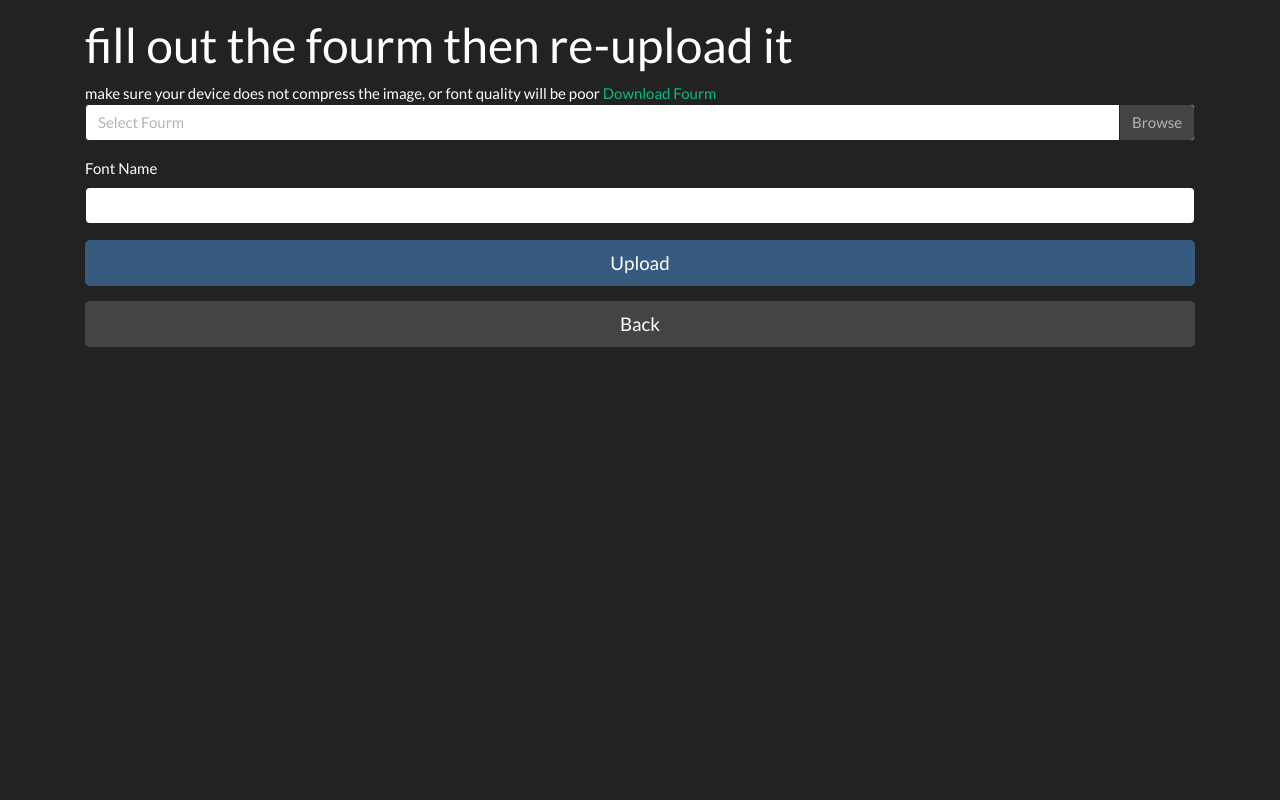
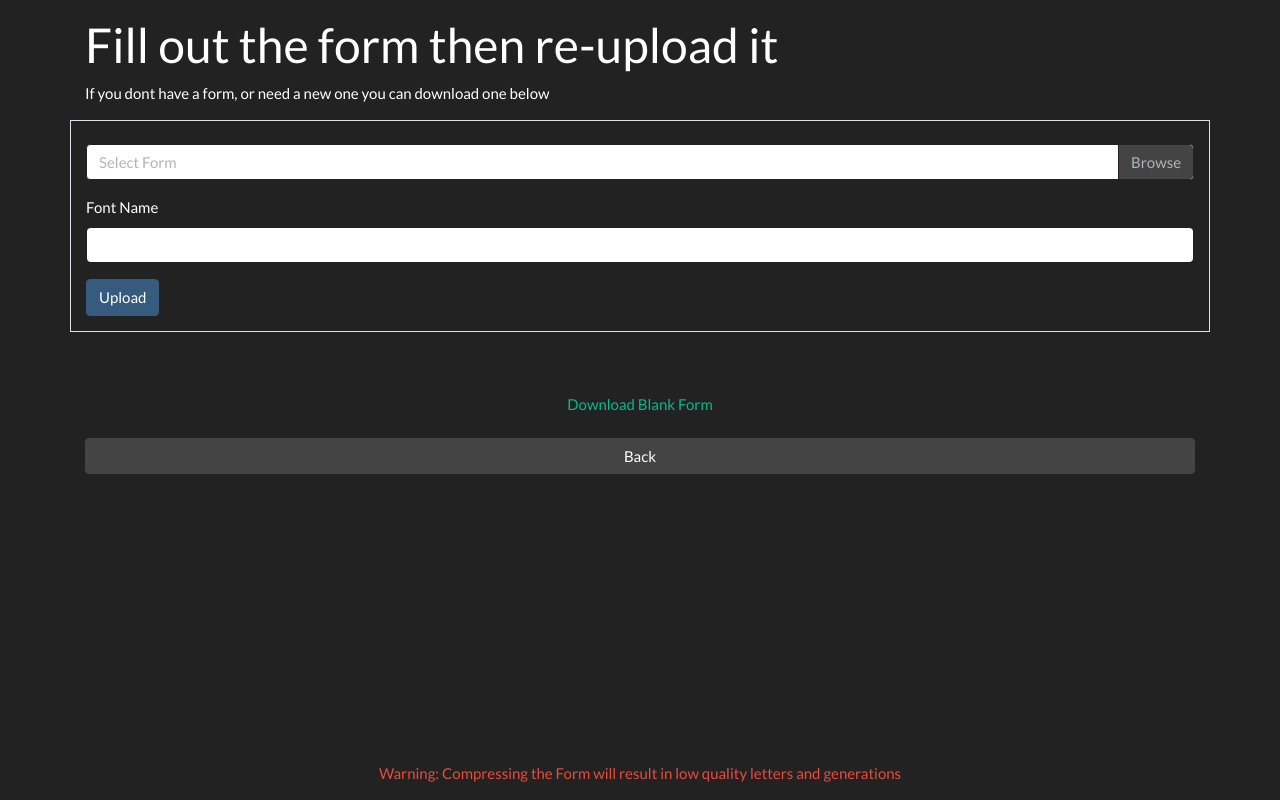
Before and after one commit to explosion33/Handwriting, a Flask app: template app/templates/fourm.html in a window 1280 px wide. Run offline with Flask 2, Linux system fonts and the light colour scheme; the template is opened without the code that fills it, so the values that code supplies are empty; some libraries are stand-ins or nearby versions.

Commit message:
general re strucuting of html pages

```diff
--- a/app/templates/fourm.html
+++ b/app/templates/fourm.html
@@ -18,14 +18,17 @@
         {% endif %}
         {% endwith %}
         <div class ="container mt-3">
-            <h1>fill out the fourm then re-upload it</h1>
-            <a>make sure your device does not compress the image, or font quality will be poor</a>
-            <a href={{ filename }} class="btn btn-block btn-info btn-lg" download> Download Fourm </a>
+            <h1>Fill out the form then re-upload it</h1>
+            <a>If you dont have a form, or need a new one you can download one below</a>
             <br>
-            <form action = "" method = "POST" enctype = "multipart/form-data">
+        </div>
+
+        <div class ="container mt-3 border">
+            <br>
+            <form action = "" method = "POST" enctype = "multipart/form-data" >
                 <div class="custom-file mb-3">
                     <input type="file" class="custom-file-input" id="customFile" name="filename">
-                    <label class="custom-file-label" for="customFile">Select Fourm</label>
+                    <label class="custom-file-label" for="customFile">Select Form</label>
                 </div>
 
                 <div class="form-group">
@@ -33,9 +36,21 @@
                     <input class="form-control" id="nameSelect" name="font"></input>
                 </div>
 
-                <input type = "submit" value="Upload" class="btn btn-block btn-primary btn-lg"/>
+                <button type="submit" class="btn btn-primary">Upload</button>
             </form>
-            <a href="/" class="btn btn-block btn-secondary btn-lg">Back</a>
+        </div>
+
+        <br>
+        <br>
+        <div class ="container mt-3 text-center">
+            <a href={{ filename }} class="" download> Download Blank Form </a>
+            <br>
+            <br>
+            <a href="/" class="btn btn-block btn-secondary">Back</a>
+        </div>
+
+        <div class ="container mt-3 text-center">
+            <p class="text-danger fixed-bottom">Warning: Compressing the Form will result in low quality letters and generations</p>
         </div>
 
 
--- a/app/templates/main.html
+++ b/app/templates/main.html
@@ -21,7 +21,7 @@
             <h1>WriteX</h1>
             <a>Convert text to custom handwritten images</a>
             <br>
-            <a href="/fourm" class="btn btn-block btn-primary btn-lg">Create a Custom Font</a>
+            <a href="/form" class="btn btn-block btn-primary btn-lg">Create a Custom Font</a>
         </div>
 
         <br>
@@ -41,7 +41,7 @@
                 <label for="exampleFormControlTextarea1">Text Input</label>
                 <textarea class="form-control" id="exampleFormControlTextarea1" rows="6" name="data">{{ data }}</textarea>
                 </div>
-                <button type="submit" class="btn btn-primary">Submit</button>
+                <button type="submit" class="btn btn-primary">Generate</button>
             </form>
 
         </div>
```
Also changed, not shown: app/templates/download.html (+23 -7 lines).
